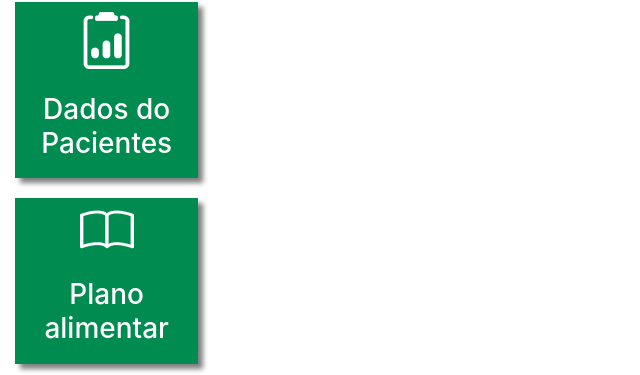
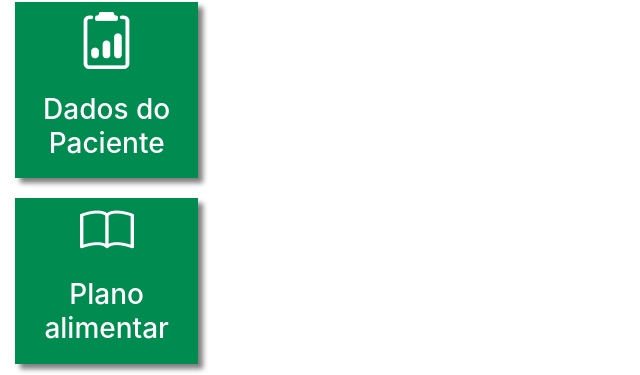
Before and after one commit to thiagojordao98/nutrisync, a Django app: page /pacientes/ in a window 1280 px wide. Shown: the part 284-659 px from the top of the page, without its empty margins (0-640 px from the left). Run offline with Django 4.2, Linux system fonts and the light colour scheme; the visitor is signed in with stand-in values (Sample User, id 1); data that the repository does not hold is empty.

Commit message:
fix: spell-check

```diff
--- a/templates/base_plataforma.html
+++ b/templates/base_plataforma.html
@@ -26,7 +26,7 @@
                         <br>
                         <br>
 
-                        <h3>Dados do Pacientes</h3>
+                        <h3>Dados do Paciente</h3>
                     </div>
                   </a>
 
```
